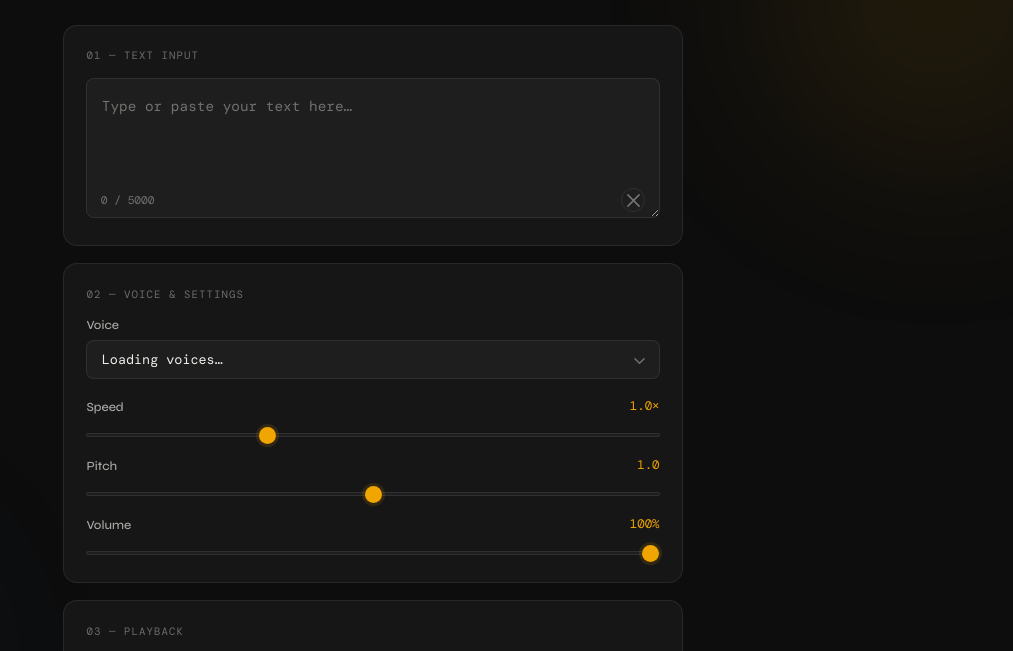
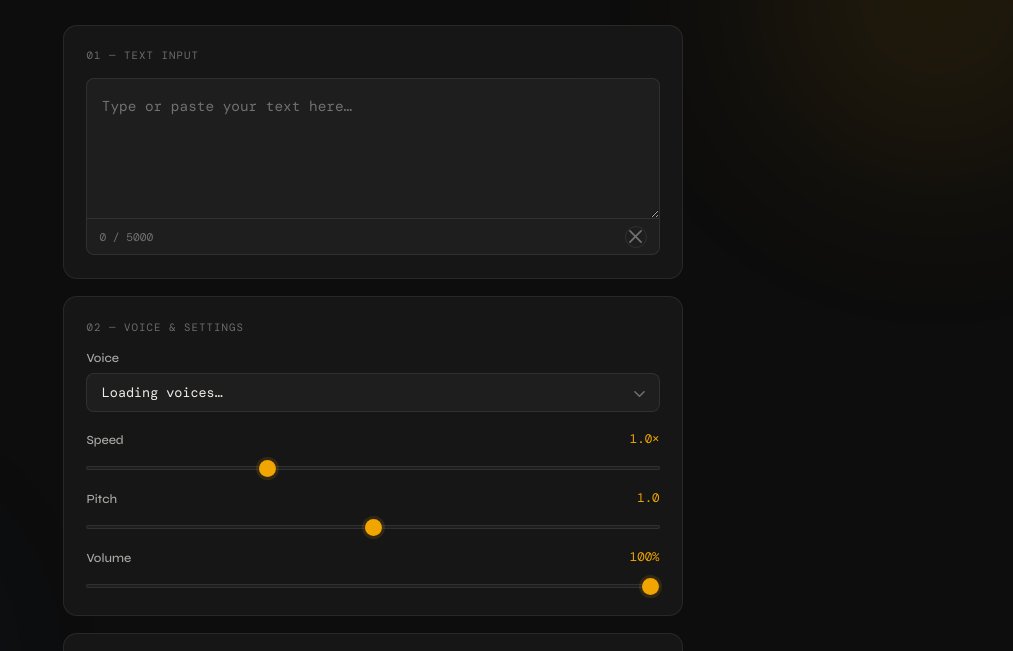
Before and after one commit to umarJ-max/WEB-Speech-API-TTS, a plain HTML site: page index.html in a window 1280 px wide. Shown: the part 77-728 px from the top of the page, without its empty margins (267-1280 px from the left). Drawn offline with nearby package versions, Linux system fonts and the light colour scheme; a web font is replaced by a local one.

Commit message:
Refactor textarea and footer styles in styles.css
Updated textarea styles for improved layout and appearance.

```diff
--- a/styles.css
+++ b/styles.css
@@ -121,15 +121,16 @@ body {
 }
 
 /* ── Textarea ──────────────────────────────────────── */
-.textarea-wrap { position: relative; }
+.textarea-wrap { display: flex; flex-direction: column; }
 
 #textInput {
     width: 100%;
     min-height: 140px;
     background: var(--surface2);
     border: 1px solid var(--border);
-    border-radius: var(--radius-sm);
-    padding: 0.9rem 0.9rem 2.4rem;
+    border-radius: var(--radius-sm) var(--radius-sm) 0 0;
+    border-bottom: none;
+    padding: 0.9rem;
     font-family: 'DM Mono', monospace;
     font-size: 0.9rem;
     font-weight: 300;
@@ -145,31 +146,38 @@ body {
     box-shadow: 0 0 0 3px var(--accent-dim);
 }
 
+/* Footer bar attached below textarea — never overlaps text */
 .textarea-footer {
-    position: absolute;
-    bottom: 0.65rem;
-    left: 0.9rem;
-    right: 0.9rem;
     display: flex;
     justify-content: space-between;
     align-items: center;
-    pointer-events: none;
+    padding: 0.4rem 0.75rem;
+    background: var(--surface2);
+    border: 1px solid var(--border);
+    border-radius: 0 0 var(--radius-sm) var(--radius-sm);
+    transition: border-color 0.2s;
+}
+
+#textInput:focus ~ .textarea-footer,
+#textInput:focus + .textarea-footer {
+    border-color: var(--accent);
+    box-shadow: 0 3px 0 0 var(--accent-dim), -3px 0 0 0 var(--accent-dim), 3px 0 0 0 var(--accent-dim);
 }
 
 .char-counter {
     font-family: 'DM Mono', monospace;
     font-size: 0.7rem;
     color: var(--text-dim);
+    transition: color 0.2s;
 }
 .char-counter.warn   { color: #e09a00; }
 .char-counter.danger { color: #e05252; }
 
 .icon-btn {
-    pointer-events: all;
     display: flex;
     align-items: center;
     justify-content: center;
-    width: 24px; height: 24px;
+    width: 22px; height: 22px;
     background: transparent;
     border: 1px solid var(--border);
     border-radius: 50%;
```
